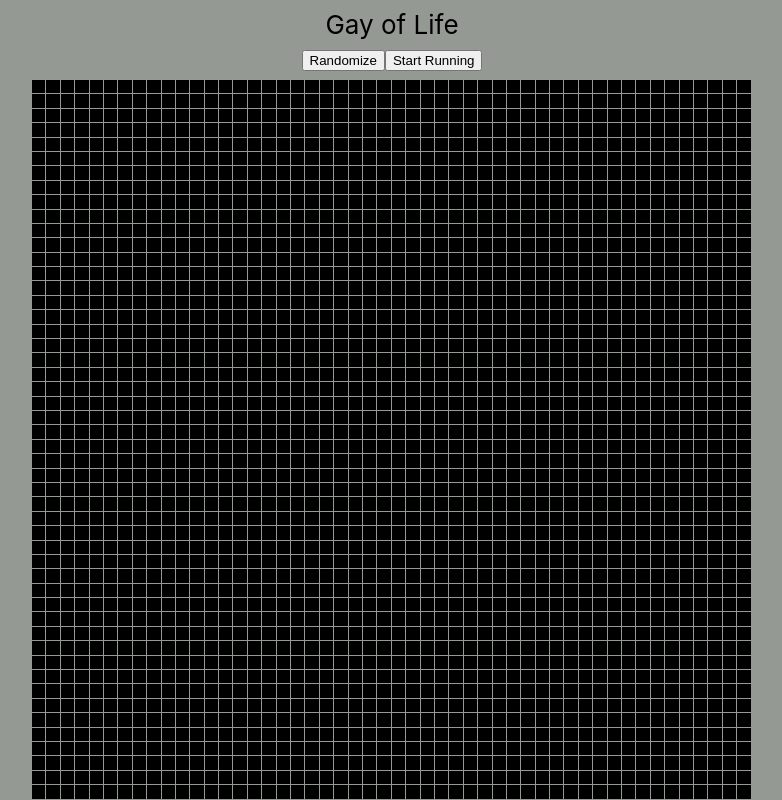
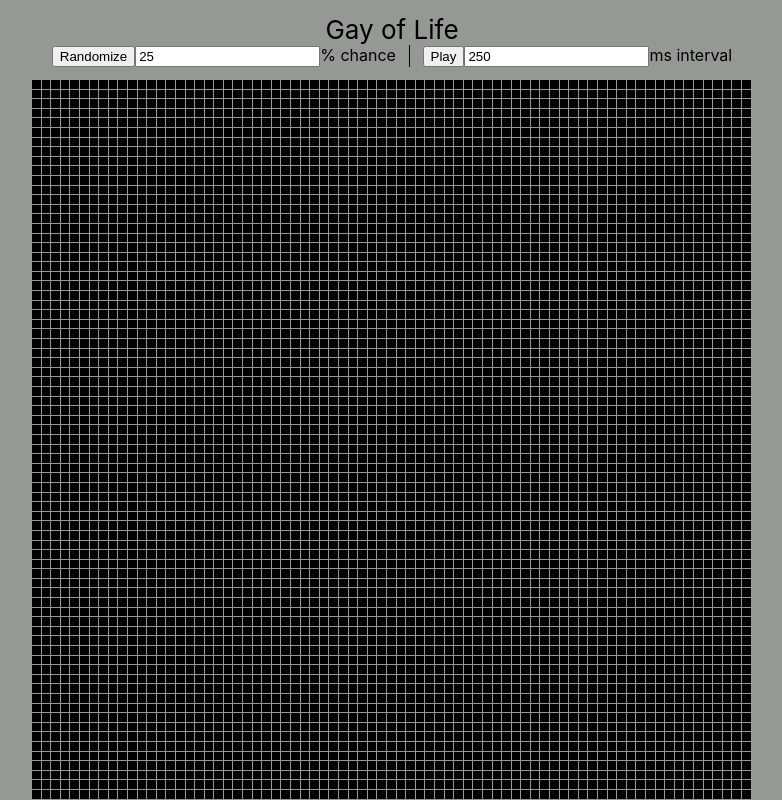
Before and after one commit to ErinCall/gay-of-life, a React (Create React App) app: page / in a window 1280 px wide. Shown: the whole page, without its empty margins (248-1030 px from the left). Built offline with nearby package versions, Linux system fonts and the light colour scheme.

Commit message:
Add UI controls for run-speed and alive-chance

```diff
--- a/package.json
+++ b/package.json
@@ -34,5 +34,8 @@
       "last 1 firefox version",
       "last 1 safari version"
     ]
+  },
+  "devDependencies": {
+    "seedrandom": "^3.0.5"
   }
 }
--- a/src/App.css
+++ b/src/App.css
@@ -16,7 +16,6 @@
   flex-direction: column;
   align-items: center;
   justify-content: center;
-  font-size: calc(10px + 2vmin);
   color: black;
   height: 10vh;
   padding: 0;
@@ -24,6 +23,7 @@
 
 .App-header p {
   margin: 0;
+  font-size: calc(10px + 2vmin);
 }
 
 .Gameboard {
@@ -55,6 +55,18 @@
   background-color: var(--dead);
 }
 
-.GameControls {
+.Control-bar {
   display: inline-block;
 }
+
+.Game-control {
+  display: inline-block;
+  padding-left: 1vw;
+  padding-right: 1vw;
+  border-right-style: solid;
+  border-right-width: 1px;
+}
+
+.Game-control:last-child {
+  border-right-style: none;
+}
--- a/src/App.js
+++ b/src/App.js
@@ -1,12 +1,15 @@
 import React from 'react';
 import './App.css';
 import Gameboard from './components/Gameboard';
-import TickButton from './components/TickButton';
+import TickControl from './components/TickControl';
+import RandomControl from './components/RandomControl';
 import {nextGeneration, randomized} from './internal/gayOfLife';
 
 class App extends React.Component {
-  static DEFAULT_ROWS = 50;
-  static DEFAULT_COLS = 50;
+  static DEFAULT_ROWS = 75;
+  static DEFAULT_COLS = 75;
+  static DEFAULT_LIFE_CHANCE = 0.25;
+  static DEFAULT_TICK_INTERVAL = 250;
 
   constructor(props) {
     super(props);
@@ -15,6 +18,8 @@ class App extends React.Component {
     const cols = props.cols || this.constructor.DEFAULT_COLS;
     this.state = {
       tickerID: null,
+      tickInterval: this.constructor.DEFAULT_TICK_INTERVAL,
+      lifeChance: this.constructor.DEFAULT_LIFE_CHANCE,
       cells: Array(rows).fill(null).map(() => Array(cols).fill(false)),
     };
   }
@@ -33,7 +38,7 @@ class App extends React.Component {
 
   toggleTicking() {
     if (this.state.tickerID === null) {
-      const tickerID = setInterval(() => this.tick(), 500);
+      const tickerID = setInterval(() => this.tick(), this.state.tickInterval);
       this.setState({tickerID});
     } else {
       clearInterval(this.state.tickerID);
@@ -43,7 +48,25 @@ class App extends React.Component {
 
   randomize() {
     this.setState({
-      cells: randomized(this.state.cells),
+      cells: randomized(this.state.cells, this.state.lifeChance),
+    });
+  }
+
+  updateLifeChance(percentChance) {
+    this.setState({
+      lifeChance: percentChance/100,
+    });
+  }
+
+  updateTickInterval(interval) {
+    let tickerID = this.state.tickerID;
+    if (tickerID !== null) {
+      clearInterval(tickerID);
+      tickerID = setInterval(() => this.tick(), interval);
+    }
+    this.setState({
+      tickerID,
+      tickInterval: interval,
     });
   }
 
@@ -52,9 +75,18 @@ class App extends React.Component {
       <div className="App">
         <header className="App-header">
           <p>Gay of Life</p>
-          <div className="GameControls">
-            <button onClick={() => this.randomize()}> Randomize </button>
-            <TickButton onClick={() => this.toggleTicking()} ticking={this.state.tickerID !== null} />
+          <div className="Control-bar">
+            <RandomControl
+              randomize={() => this.randomize()}
+              lifeChance={this.state.lifeChance*100}
+              updateLifeChance={e => this.updateLifeChance(e.target.value)}
+            />
+            <TickControl
+              toggle={() => this.toggleTicking()}
+              ticking={this.state.tickerID !== null}
+              interval={this.state.tickInterval}
+              updateInterval={e => this.updateTickInterval(e.target.value)}
+            />
           </div>
         </header>
         <Gameboard cells={this.state.cells} toggleCell={(x, y) => this.toggleCell(x, y)} />
--- /dev/null
+++ b/src/components/RandomControl.js
@@ -0,0 +1,14 @@
+export default function RandomControl(props) {
+  return (
+    <div className="Game-control">
+      <button onClick={props.randomize}> Randomize </button>
+      <input
+        type="number"
+        size="2"
+        value={Math.round(props.lifeChance)}
+        onChange={props.updateLifeChance}
+      />
+      % chance
+    </div>
+  );
+}
--- a/src/components/TickButton.js
+++ /dev/null
@@ -1,5 +0,0 @@
-export default function TickButton(props) {
-  return <button onClick={props.onClick}>
-    {props.ticking ? "Stop" : "Start"} Running
-  </button>
-}
--- /dev/null
+++ b/src/components/TickControl.js
@@ -0,0 +1,15 @@
+export default function TickControl(props) {
+  return (
+    <div className="Game-control">
+      <button onClick={props.toggle}>
+        {props.ticking ? "Pause" : "Play"}
+      </button>
+      <input
+        type="number"
+        size="3"
+        value={props.interval}
+        onChange={props.updateInterval}
+      />ms interval
+    </div>
+  );
+}
--- a/src/internal/gayOfLife.js
+++ b/src/internal/gayOfLife.js
@@ -1,8 +1,8 @@
-const RANDOM_ALIVE_CHANCE = 1/5;
-
-export function randomized(cells) {
+// note that the rng argument is intended for testing, to ensure reproducible tests. It shouldn't be
+// necessary in production code.
+export function randomized(cells, lifeChance, rng=Math.random) {
   return cells.map(row =>
-    row.map(() => Math.random() < RANDOM_ALIVE_CHANCE)
+    row.map(() => rng() < lifeChance)
   );
 }
 
```
Also changed, not shown: 2 other files (tests, documents, lock files or other folders).
